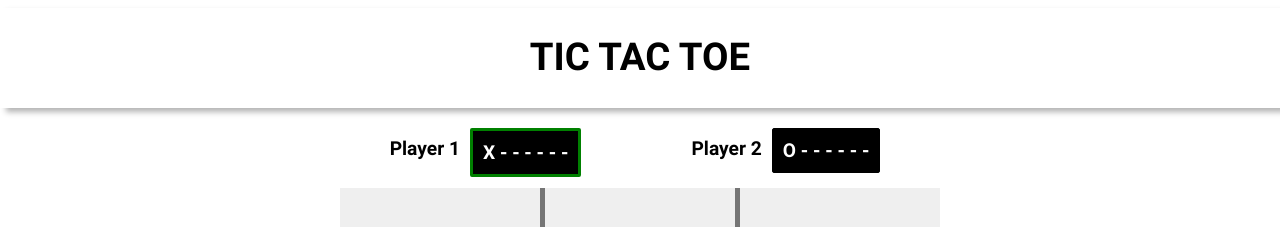
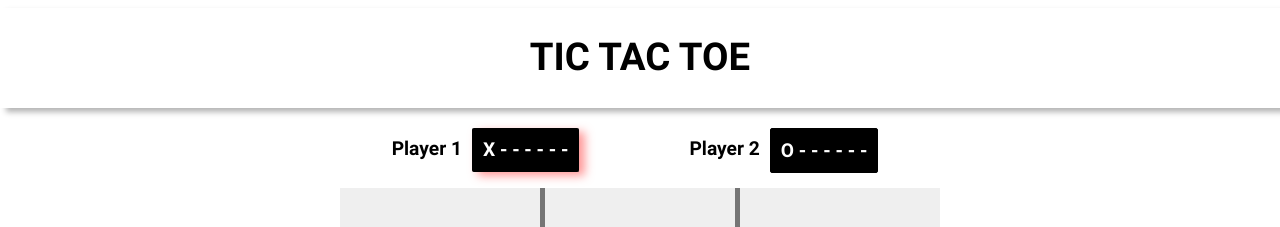
Before and after one commit to jw287962/tic-tac-toe, a plain HTML site: page index.html in a window 1280 px wide. Shown: the top 227 px of the page. Drawn offline with Linux system fonts and the light colour scheme.

Commit message:
changed style of current players turn

```diff
--- a/style/style.css
+++ b/style/style.css
@@ -106,5 +106,6 @@ p.player{
 }
 
 p.active{
-    border: 3px solid green;
+    box-shadow: 0.3em 0.2em 0.5em rgba(255, 124, 124, 0.8);
+    border-top: none;;
 }
```
